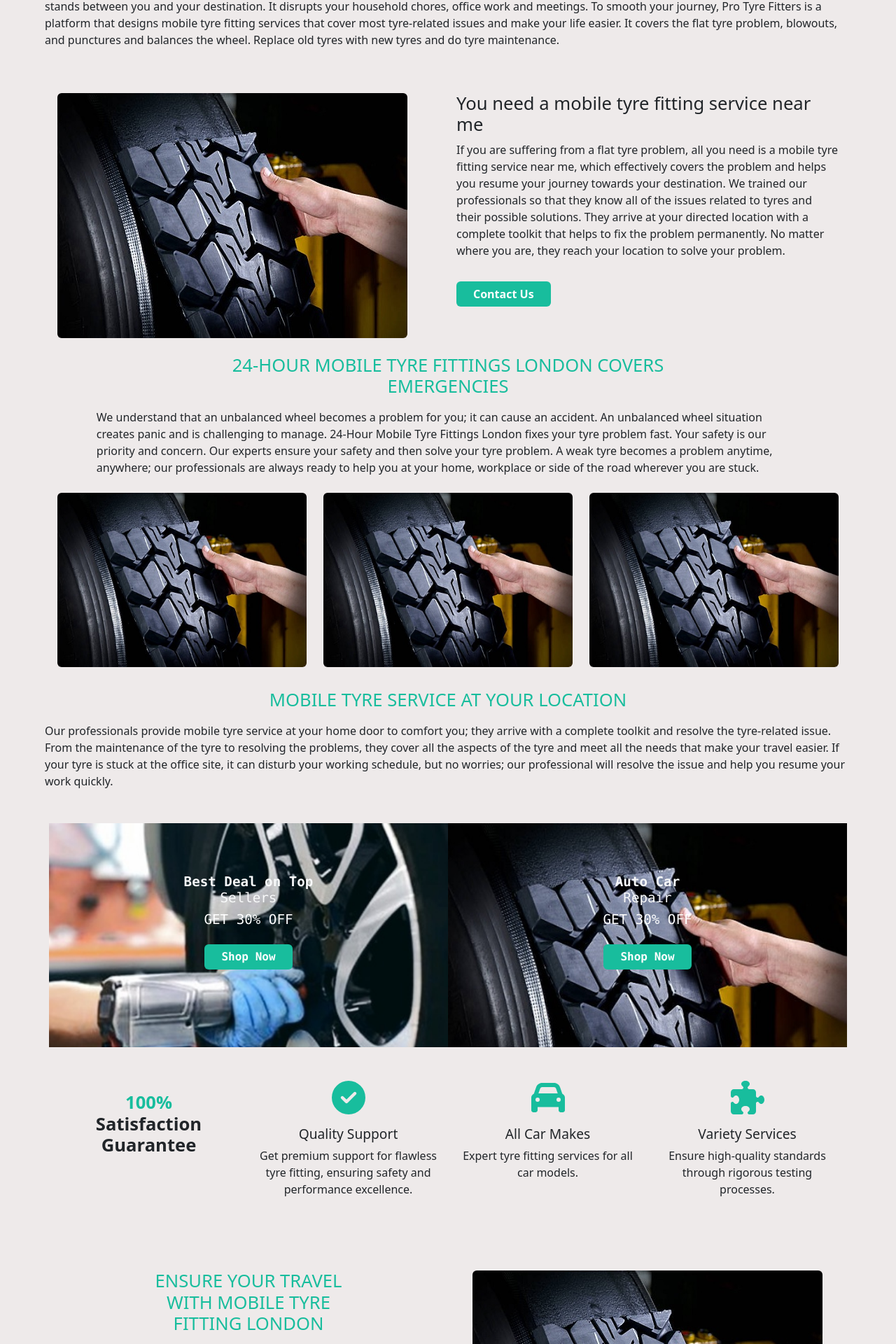
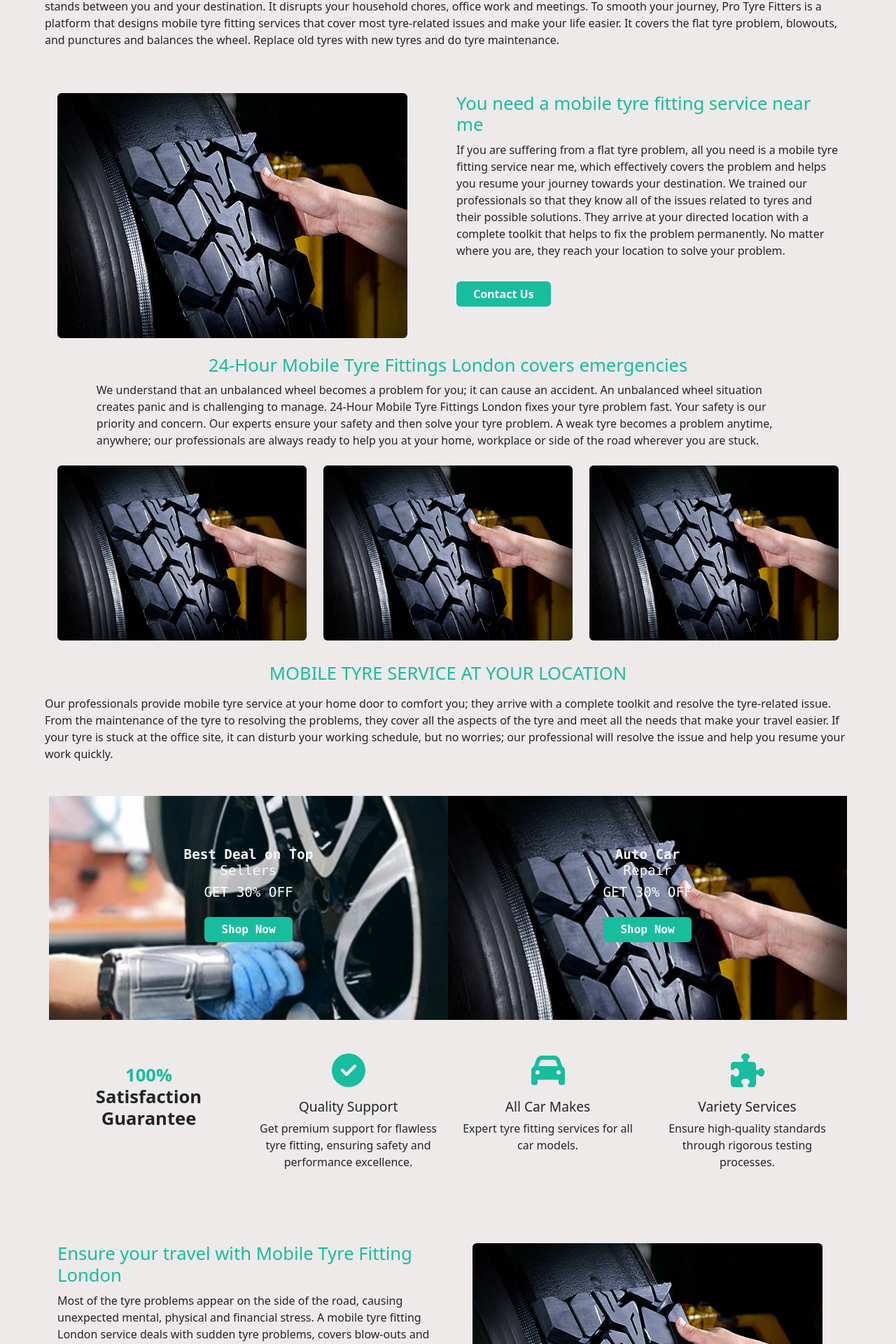
Before and after one commit to Mehwishmushtaq/MrTyreFitter, a React (Vite) app: page /services/mobile-tyre-fitting in a window 1280 px wide. Shown: the part 640-2560 px from the top of the page at 70% size. Built offline with nearby package versions, Linux system fonts and the light colour scheme.

Commit message:
Update ServicePage.jsx

```diff
--- a/src/ServicePage.jsx
+++ b/src/ServicePage.jsx
@@ -59,7 +59,7 @@ const ServicePage = ({pageTitle, ...otherProps}) => {
                 <img src={imgOne} alt="Mission" className="img-fluid rounded" />
             </Col>
             <Col lg={6}>
-                <h2>{headingTwo}</h2>
+                <h2 className='text-success'>{headingTwo}</h2>
                 <p>{paraTwo}</p>
                 <Button variant="success mt-3 px-4">Contact Us</Button>
             </Col>
@@ -69,13 +69,7 @@ const ServicePage = ({pageTitle, ...otherProps}) => {
     {/* Image overlay */}
     <section className='container mt-4'>
         <div className='mt-4'>
-                <div className="row text-center justify-content-center">
-                    <div className="col-md-11 col-lg-9 col-xl-7 mb-2">
-                        <div className="section-title">
-                            <h2 className="sec-title">{headingThree}</h2>
-                        </div>
-                    </div>
-                </div>
+            <h2 className="text-success text-center">{headingThree}</h2>
             <div className='para-width mx-auto'><p>{paraThree}</p></div>
         </div>
         <div className="row">
@@ -137,13 +131,7 @@ const ServicePage = ({pageTitle, ...otherProps}) => {
                 <img src={imgFive} alt="Mission" className="img-fluid rounded" />
             </Col>
             <Col lg={6} className='order-1'>
-            <div className="row text-center justify-content-center">
-                <div className="col-md-11 col-lg-9 col-xl-7 mb-2">
-                    <div className="section-title">
-                        <h2 className="sec-title">{headingFive}</h2>
-                    </div>
-                </div>
-            </div>
+                <h2 className='text-success'>{headingFive}</h2>
                 <p>{paraFive}</p>
             </Col>
         </Row>
```
